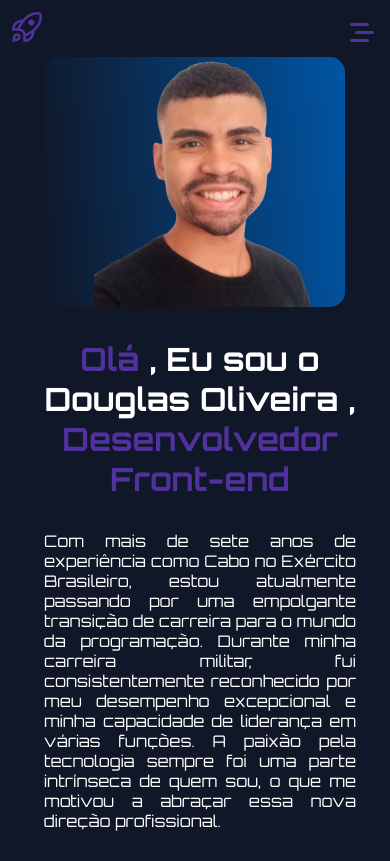
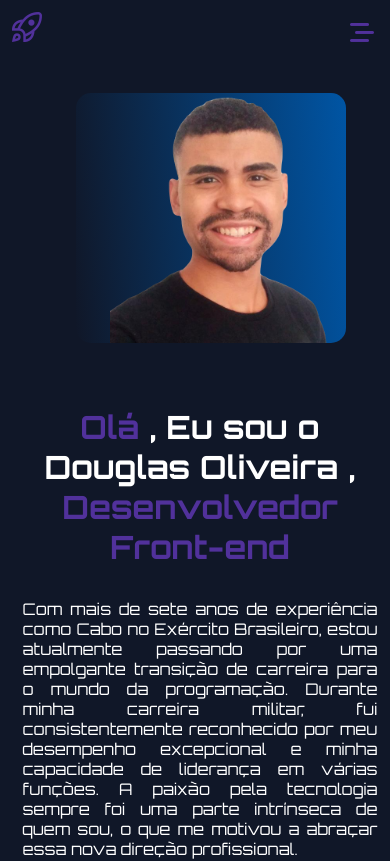
Before and after one commit to douglas1997silva/Douglas-oliveira, an Angular app: page / in a window 390 px wide. Shown: the top 861 px of the page. Built offline with nearby package versions, Linux system fonts and the light colour scheme.

Commit message:
feat:Responsividade:

```diff
--- a/src/app/components/banner/banner.component.css
+++ b/src/app/components/banner/banner.component.css
@@ -1,22 +1,16 @@
 
 
-.banner{
+
+.container{
+
   width: 100%;
   height: 100vh;
-  background-color: var(--azul-pro);
-  display: flex;
-  justify-content: center;
-  align-items: center;
-
-}
-.container{
-
-  width: 80%;
-  height: 100%;
   display: flex;
   flex-direction: row;
   align-items: center;
-  justify-content: space-around;
+  justify-content: space-between;
+  column-gap: 3rem;
+
 }
 .container-titles{
   text-align: center;
@@ -77,6 +71,8 @@ justify-content: center;
   height: 300px;
   background-image: linear-gradient( 85deg, var(--azul-pro), var(--fundo));
   border-radius: 15px ;
+  margin-bottom: 4rem;
+  margin-left: 2rem;
 }
 .container-img:hover{
   background-image: linear-gradient( 03deg, var(--fundo), var(--azul-pro));
@@ -87,6 +83,8 @@ p{
 }
 @media (min-width:500px) and (max-width:800px){
     .container{
+      width: 100%;
+    height: auto;
       display: flex;
       flex-direction: column;
       justify-content: center;
@@ -98,6 +96,7 @@ p{
     }
     .container-titles{
       order: 2;
+      width: 480px;
     }
     .imga-douglas{
       width: 250px;
@@ -106,6 +105,8 @@ p{
 @media (min-width:280px) and (max-width:500px){
 
   .container{
+    width: 100%;
+    height: auto;
     display: flex;
     flex-direction: column;
     justify-content: center;
@@ -113,15 +114,17 @@ p{
   }
   .container-img{
     order: 1;
-    margin-bottom: 2rem;
+    margin-top: 2rem;
+    width: 270px;
+    height: 250px;
   }
   .container-titles{
-    width: 100%;
+    width: 355px;
 
     order: 2;
   }
   .imga-douglas{
-    width: 250px;
+    max-width: 250px;
   }
 
   .fi{
@@ -130,6 +133,6 @@ p{
 
   }
    h1{
-    font-size: 17px;
+    font-size: 15px;
    }
 }
--- a/src/app/components/banner/banner.component.html
+++ b/src/app/components/banner/banner.component.html
@@ -1,7 +1,6 @@
 <link rel='stylesheet' href='https://cdn-uicons.flaticon.com/uicons-brands/css/uicons-brands.css'>
 
 
-<section class="banner">
   <div class="container">
     <div class="container-titles">
       <h1> <span>Olá</span> , Eu sou o Douglas Oliveira , <span>Desenvolvedor Front-end</span> </h1>
@@ -16,4 +15,3 @@
   <img src="{{imagem}}" alt="Douglas oliveira" class="imga-douglas">
     </div>
   </div>
-</section>
--- a/src/app/home/home/home.component.css
+++ b/src/app/home/home/home.component.css
@@ -1,8 +1,19 @@
+
+.banner{
+  display: flex;
+  flex-direction: column;
+  align-items: center;
+  width: 100%;
+
+}
+
 .container-hab{
   display: flex;
   justify-content: center;
   align-items: center;
   margin-top: 15px;
+  width: 100%;
+
 }
 .container-projetos{
 display: flex;
--- a/src/app/home/home/home.component.html
+++ b/src/app/home/home/home.component.html
@@ -1,6 +1,6 @@
 
 <main>
-  <section>
+  <section class="banner">
     <app-banner></app-banner>
 </section>
 
```
